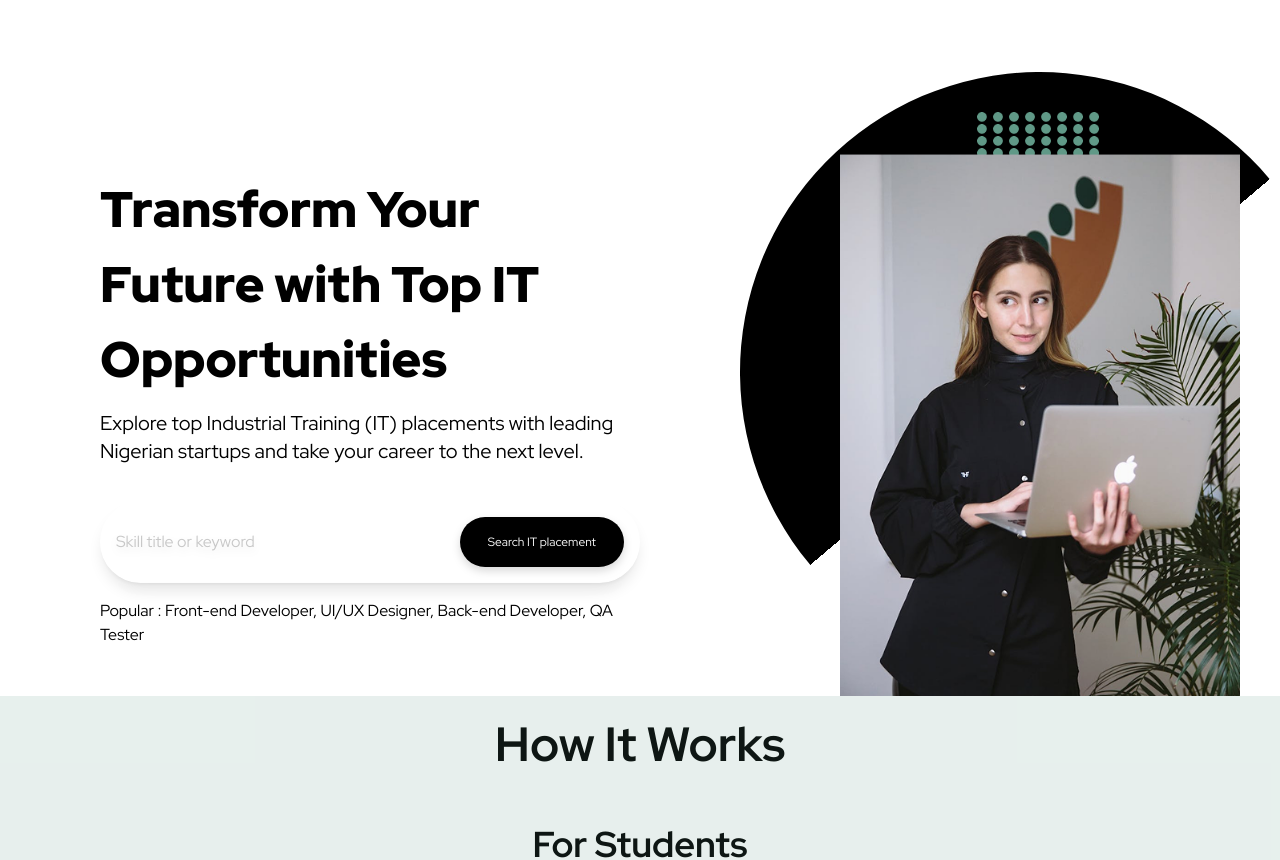
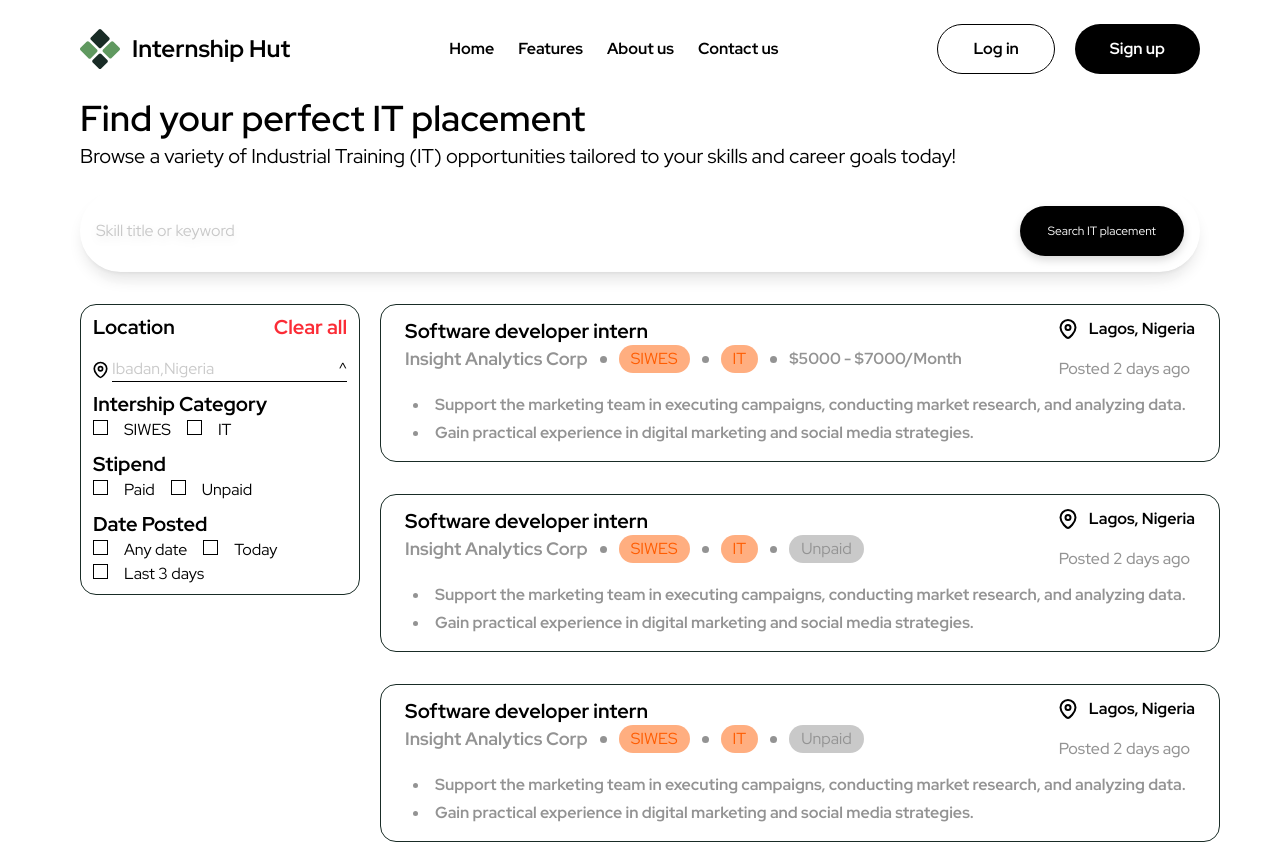
Before and after one commit to black-dev504/intern-hub, a React (Vite) app: page / in a window 1280 px wide. Shown: the top 860 px of the page. Built offline with nearby package versions, Linux system fonts and the light colour scheme.

Commit message:
homepage

```diff
--- a/src/App.jsx
+++ b/src/App.jsx
@@ -1,15 +1,16 @@
 import React from 'react';
 import { BrowserRouter as Router, Routes, Route } from 'react-router-dom';
 import Nav from './assets/components/Nav';
-import Home from './assets/components/landing/Home';
+import Landing from './assets/components/landing/Landing';
 import About from './assets/components/About';
 import Login from './assets/components/Login';
+import Home from './assets/components/Homepage/Home'
 
 const App = () => {
   return (
     <Router>
       <div className="primary-font w-full mx-auto overflow-hidden">
-      {/* <Nav /> */}
+      <Nav />
       <Routes>
         <Route path="/" element={<Home />} />
         <Route path="/login" element={<Login />} />
--- /dev/null
+++ b/src/assets/components/Homepage/Filter.jsx
@@ -0,0 +1,32 @@
+import React from 'react'
+
+const Filter = (props) => {
+  return (
+    <div>
+       <div className='flex flex-col mt-2 '>
+                <h1 className='font-bold text-xl'>{props.title}</h1>
+
+                <div>
+                {props.filters.map((filter,index)=>(
+                        <div className='inline-block mr-4'>
+                        <input
+                        key={index}
+                        type="radio"
+                        name={props.title}
+                        value={filter}
+                        className="mr-4 text-xl checked:bg-blue-700 appearance-none border-1 w-[15px] h-[15px] text-black "
+                        />
+
+                         <label htmlFor="">{filter}</label>
+                </div>
+                ))}
+                </div>
+
+
+
+                </div>
+    </div>
+  )
+}
+
+export default Filter
--- /dev/null
+++ b/src/assets/components/Homepage/Home.jsx
@@ -0,0 +1,99 @@
+import React from 'react'
+import Filter from './Filter'
+import Offer from './Offer'
+
+const Home = () => {
+
+   const  data = [
+        {
+            title: 'Intership Category',
+            filters: ['SIWES', 'IT']
+        },
+        {
+            title: 'Stipend',
+            filters: ['Paid', 'Unpaid']
+        },
+        {
+            title: 'Date Posted',
+            filters: ['Any date', 'Today','Last 3 days']
+        },
+    ]
+
+    const offerData = [
+        {
+            position:'Software developer intern',
+            company: 'Insight Analytics Corp',
+            tags: ['SIWES','IT'],
+            price: '$5000 - $7000/Month',
+            location: 'Lagos, Nigeria',
+            description: ['Support the marketing team in executing campaigns, conducting market research, and analyzing data.','Gain practical experience in digital marketing and social media strategies.']
+        },
+        {
+            position:'Software developer intern',
+            company: 'Insight Analytics Corp',
+            tags: ['SIWES','IT'],
+            price:'',
+            location: 'Lagos, Nigeria',
+            description: ['Support the marketing team in executing campaigns, conducting market research, and analyzing data.','Gain practical experience in digital marketing and social media strategies.']
+        },
+        {
+            position:'Software developer intern',
+            company: 'Insight Analytics Corp',
+            tags: ['SIWES','IT'],
+            price:'',
+            location: 'Lagos, Nigeria',
+            description: ['Support the marketing team in executing campaigns, conducting market research, and analyzing data.','Gain practical experience in digital marketing and social media strategies.']
+        }
+    ]
+
+  return (
+    <section className='px-20 bg-white '>
+        <div className='flex flex-col'>
+            <h1 className='text-black text-4xl font-semibold'>Find your perfect IT placement</h1>
+            <div className='flex justify=between'>
+                <p className='text-black font-normal mt-1 text-xl'>Browse a variety of Industrial Training (IT) opportunities tailored to your skills and career goals today!</p>
+                <div className='for status line'></div>
+                </div>
+        </div>
+
+        <div className='rounded-[53px] mt-5 mb-8 p-4 flex justify-between shadow-lg drop-shadow-lg'>
+                <input className='text-[#939393]' type="text" name="" id="" placeholder='Skill title or keyword' />
+                <button className='bg-black text-[12px]  rounded-[53px] py-4 px-7 text-white'>Search IT placement</button>
+            </div>
+
+        <div className="lg:grid grid-cols-[25%_75%] gap-5">
+            <div>
+            <div className=' px-3 py-2 rounded-[16px] border-1 border-[#192c26] flex flex-col'>
+                <div className='flex justify-between'>
+                    <p className='font-bold text-xl text-black'>Location</p>
+                    <button className="text-xl cursor-pointer font-bold text-red-500">Clear all</button>
+                </div>
+
+                <div className='flex justify-baseline mt-4 '>
+                    <img src="/icons/Location.svg" className="w-[15px] mt-1 mr-1 h-[18px]" alt="" />
+                <div className='border-b-1  border-black w-full flex justify-between '>
+                    <input type="text" className='font-normal text-[16px] removable ' placeholder='Ibadan,Nigeria' />
+                    <button>^</button>
+
+                </div>
+
+                </div>
+                <div className="inline-block">
+                    {data.map((data,index)=>(
+                        <Filter title={data.title} filters={data.filters} key={index}/>
+                    ))}
+                </div>
+            </div>
+            </div>
+
+            <div>
+            {offerData.map((offer,index) =>(
+                <Offer position={offer.position} company={offer.company} tags={offer.tags} description={offer.description} location={offer.location} price={offer.price} />
+            ))}
+            </div>
+        </div>
+    </section>
+  )
+}
+
+export default Home
--- /dev/null
+++ b/src/assets/components/Homepage/Offer.jsx
@@ -0,0 +1,56 @@
+import React from 'react'
+
+const Offer = (props) => {
+  return (
+    <div>
+      <div className="flex flex-col rounded-[16px] px-6 py-3 border-1 mb-8 border-[#192c26]">
+                <div className="flex justify-between">
+                    <div className='flex flex-col'>
+                        <h1 className='text-black text-xl font-bold' >{props.position}</h1>
+                        <div className="flex">
+                            <p className='font-bold text-[18px] removable' >{props.company}</p>
+
+                    {props.tags.map((tag,index)=>(
+
+                    <div className='flex items-center' key={index} >
+                            <div className='w-[7px] h-[7px] bg-[#939393] rounded-[50px] mx-3'></div>
+                        <div className='rounded-[20px] max-w-[80px] bg-[#FF5C00] text-[#FF5C00] '><div className='bg-white opacity-[50%] py-[2px] px-3'>{tag}</div></div>
+
+
+                    </div>
+                        ))}
+
+                        {props.price? <div className='flex items-center'> <div className='w-[7px] h-[7px] bg-[#939393] rounded-[50px] mx-3'></div>
+                                          <p className='removable text-[16px] font-bold'>{props.price}</p>  </div>
+                                     : <div className='flex items-center'> <div className='w-[7px] h-[7px] bg-[#939393] rounded-[50px] mx-3'></div>
+                                     <div className='rounded-[20px] max-w-[80px] bg-[#939393] removable '><div className='bg-white opacity-[50%] py-[2px] px-3'>Unpaid</div></div>
+             </div>}
+
+
+
+                        </div>
+                    </div>
+
+                    <div className='flex flex-col'>
+                        <div className='flex mb-4 '>
+                            <img src="/icons/Location.svg" alt="" className='mr-3'/>
+                            <p className='font-bold text-[16px]' >{props.location}</p>
+                        </div>
+
+                        <p className='removable font-medium text-[16px]  ' >Posted 2 days ago</p>
+                    </div>
+                </div>
+
+                <div className='list mt-3 '>
+                {props.description.map((role,index)=>(
+
+                           <li  key={index} className='font-bold removable mb-1 ml-2 text-[16px]'>{role}</li>
+
+                ))}
+               </div>
+            </div>
+    </div>
+  )
+}
+
+export default Offer
--- a/src/assets/components/Nav.jsx
+++ b/src/assets/components/Nav.jsx
@@ -2,7 +2,7 @@ import React from 'react';
 
 const Nav = () => {
   return (
-    <nav className='bg-white px-25 py-6 flex justify-between items-center primary-font'>
+    <nav className='bg-white px-20 py-6 flex justify-between items-center primary-font'>
       <div className='flex items-center gap-3'>
         <img src='/icons/logo.svg' alt="logo" className="w-10 h-10" />
         <h1 className='text-black font-bold text-2xl'>Internship Hut</h1>
--- a/src/index.css
+++ b/src/index.css
@@ -7,7 +7,7 @@
     --elipse: linear-gradient(black 50%, transparent 50%);
     --secondary-color: #609987;
     --primary-color: #192c26;
-    --removable: #939393;
+    --removeable: #939393;
 }
 
 .primary-font{
```
Also changed, not shown: public/icons/Location.svg (added), src/assets/components/landing/Landing.jsx (renamed from src/assets/components/landing/Home.jsx).
